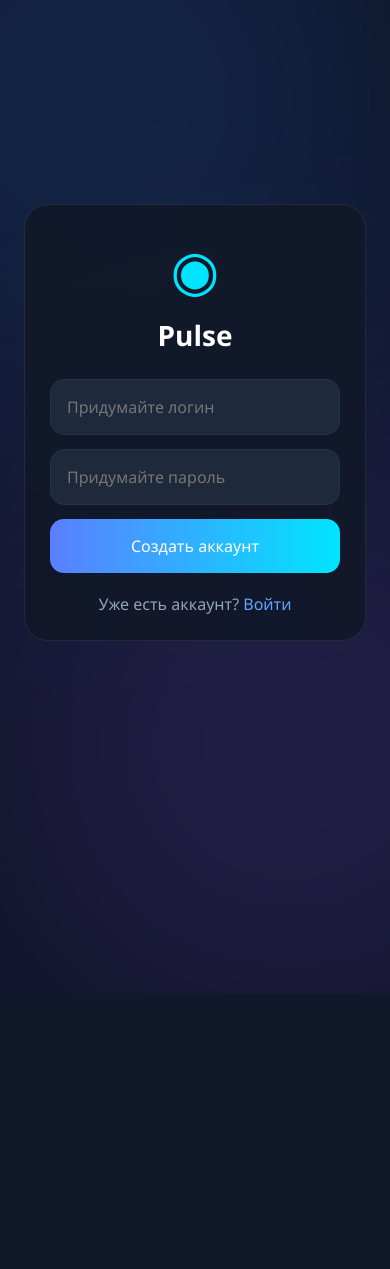
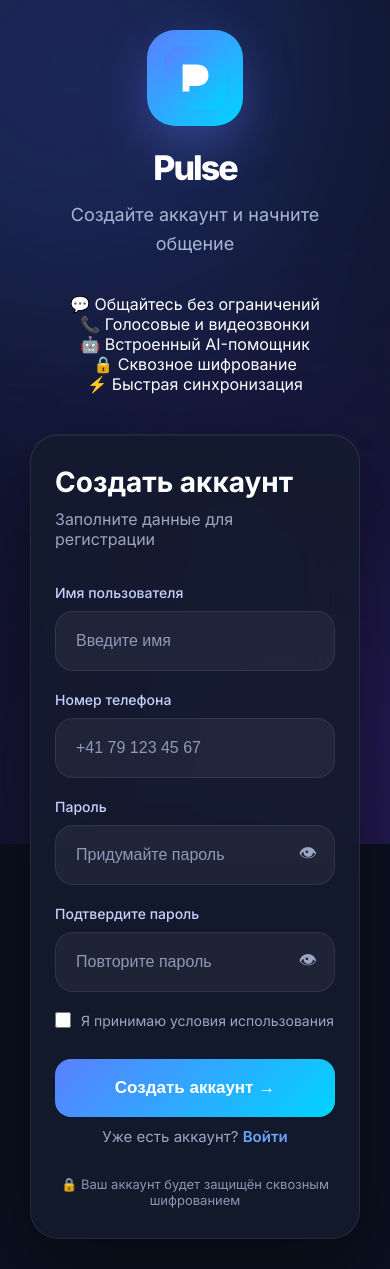
Before and after one commit to gomqq/MyMessenger, a Flask app: page /register in a window 390 px wide; the page is wider, and only the part inside the window is pictured. Before the commit the page ends 993 px from the top of that part, so only its background shows below. Run offline with Flask 3, Linux system fonts and the light colour scheme.

Commit message:
Add new register page

```diff
--- a/templates/register.html
+++ b/templates/register.html
@@ -1,172 +1,253 @@
 <!DOCTYPE html>
 <html lang="ru">
+
 <head>
+
     <meta charset="UTF-8">
     <meta name="viewport" content="width=device-width, initial-scale=1.0">
-<title>Регистрация | Pulse</title>
 
-<style>
+    <title>Pulse | Регистрация</title>
 
-*{
-    margin:0;
-    padding:0;
-    box-sizing:border-box;
-    font-family:'Segoe UI',sans-serif;
-}
+    <link rel="preconnect" href="https://fonts.googleapis.com">
+    <link rel="preconnect" href="https://fonts.gstatic.com" crossorigin>
 
-body{
-    background:#0b1120;
-    display:flex;
-    justify-content:center;
-    align-items:center;
-    min-height:100vh;
-    position:relative;
-    padding:15px;
-}
+    <link href="https://fonts.googleapis.com/css2?family=Inter:wght@300;400;500;600;700;800&display=swap" rel="stylesheet">
 
-body::before{
-    content:"";
-    position:absolute;
-    width:500px;
-    height:500px;
-    background:#3b82f6;
-    border-radius:50%;
-    filter:blur(180px);
-    top:-150px;
-    left:-150px;
-    opacity:.35;
-}
+    <link rel="stylesheet" href="{{ url_for('static', filename='css/login.css') }}">
 
-body::after{
-    content:"";
-    position:absolute;
-    width:500px;
-    height:500px;
-    background:#8b5cf6;
-    border-radius:50%;
-    filter:blur(180px);
-    bottom:-150px;
-    right:-150px;
-    opacity:.35;
-}
+</head>
 
-.card{
-    position:relative;
-    z-index:2;
-    width:430px;
-    max-width:95%;
-    background:rgba(17,24,39,.85);
-    backdrop-filter:blur(15px);
-    border:1px solid rgba(255,255,255,.08);
-    border-radius:24px;
-    padding:40px;
-}
+<body>
+<div class="background">
 
-.logo{
-    text-align:center;
-    font-size:72px;
-    color:#00e5ff;
-    margin-bottom:10px;
-}
+    <div class="blur blur-one"></div>
 
-.title{
-    color:white;
-    text-align:center;
-    font-size:34px;
-    font-weight:700;
-    margin-bottom:25px;
-}
+    <div class="blur blur-two"></div>
 
-.input{
-    width:100%;
-    background:#1e293b;
-    border:1px solid #24314f;
-    border-radius:14px;
-    padding:16px;
-    color:white;
-    font-size:16px;
-    margin-bottom:14px;
-}
-
-.button{
-    width:100%;
-    border:none;
-    border-radius:14px;
-    padding:16px;
-    background:linear-gradient(90deg,#5b7fff,#00e5ff);
-    color:white;
-    font-size:16px;
-    cursor:pointer;
-}
-
-.footer{
-    margin-top:20px;
-    text-align:center;
-    color:#94a3b8;
-}
-
-.footer a{
-    color:#60a5fa;
-    text-decoration:none;
-}
-
-@media (max-width:768px){
-
-    .card{
-        width:100%;
-        padding:25px;
-    }
-
-    .logo{
-        font-size:56px;
-    }
-
-    .title{
-        font-size:28px;
-    }
-
-}
-
-</style>
-</head>
-<body>
-
-<div class="card">
-
-<div class="logo">◉</div>
-
-<div class="title">
-Pulse
 </div>
 
+<div class="page">
+
+    <div class="brand">
+
+        <div class="logo">
+
+            <img
+                src="{{ url_for('static', filename='icons/pulse-logo.svg') }}"
+                alt="Pulse">
+
+        </div>
+
+        <h1>Pulse</h1>
+
+        <p>
+
+            Создайте аккаунт и начните общение
+
+        </p>
+
+        <div class="features">
+                <div class="feature">
+
+        💬 Общайтесь без ограничений
+
+    </div>
+
+    <div class="feature">
+
+        📞 Голосовые и видеозвонки
+
+    </div>
+
+    <div class="feature">
+
+        🤖 Встроенный AI-помощник
+
+    </div>
+
+    <div class="feature">
+
+        🔒 Сквозное шифрование
+
+    </div>
+
+    <div class="feature">
+
+        ⚡ Быстрая синхронизация
+
+    </div>
+
+</div>
+
+</div>
+
+<div class="login-card">
+
+    <h2>
+
+        Создать аккаунт
+
+    </h2>
+
+    <p class="subtitle">
+
+        Заполните данные для регистрации
+
+    </p>
+
     <form method="POST">
+        <div class="input-group">
+
+    <label for="username">
+
+        Имя пользователя
+
+    </label>
 
     <input
+        id="username"
         class="input"
         type="text"
         name="username"
-placeholder="Придумайте логин"
+        placeholder="Введите имя"
+        autocomplete="username"
         required>
 
+</div>
+
+<div class="input-group">
+
+    <label for="phone">
+
+        Номер телефона
+
+    </label>
+
     <input
+        id="phone"
+        class="input"
+        type="tel"
+        name="phone"
+        placeholder="+41 79 123 45 67"
+        autocomplete="tel"
+        required>
+
+</div>
+
+<div class="input-group">
+
+    <label for="password">
+
+        Пароль
+
+    </label>
+
+    <div class="password-box">
+
+        <input
+            id="password"
             class="input"
             type="password"
             name="password"
             placeholder="Придумайте пароль"
+            autocomplete="new-password"
             required>
 
-<button class="button" type="submit">
-Создать аккаунт
+        <button
+            type="button"
+            class="show-password"
+            onclick="togglePassword()">
+
+            👁
+
         </button>
 
-</form>
+    </div>
 
-<div class="footer">
-Уже есть аккаунт?
-<a href="/login">Войти</a>
+</div>
+<div class="input-group">
+
+    <label for="confirm_password">
+
+        Подтвердите пароль
+
+    </label>
+
+    <div class="password-box">
+
+        <input
+            id="confirm_password"
+            class="input"
+            type="password"
+            name="confirm_password"
+            placeholder="Повторите пароль"
+            autocomplete="new-password"
+            required>
+
+        <button
+            type="button"
+            class="show-password"
+            onclick="toggleConfirmPassword()">
+
+            👁
+
+        </button>
+
     </div>
 
 </div>
 
+<div class="login-options">
+
+    <label class="remember">
+
+        <input
+            type="checkbox"
+            required>
+
+        <span>
+
+            Я принимаю условия использования
+
+        </span>
+
+    </label>
+
+</div>
+
+<button
+    class="login-button"
+    type="submit">
+
+    Создать аккаунт →
+
+</button>
+
+<div class="register-link">
+
+    Уже есть аккаунт?
+
+    <a href="/login">
+
+        Войти
+
+    </a>
+
+</div>
+
+<div class="security-text">
+
+    🔒 Ваш аккаунт будет защищён сквозным шифрованием
+
+</div>
+
+</form>
+
+</div>
+
+</div>
+
+<script src="{{ url_for('static', filename='js/login.js') }}"></script>
 </body>
+
 </html>
```
Also changed, not shown: templates/register copy.html (added, +172 -0 lines). Lines whose indentation alone changed are shown as unchanged.
